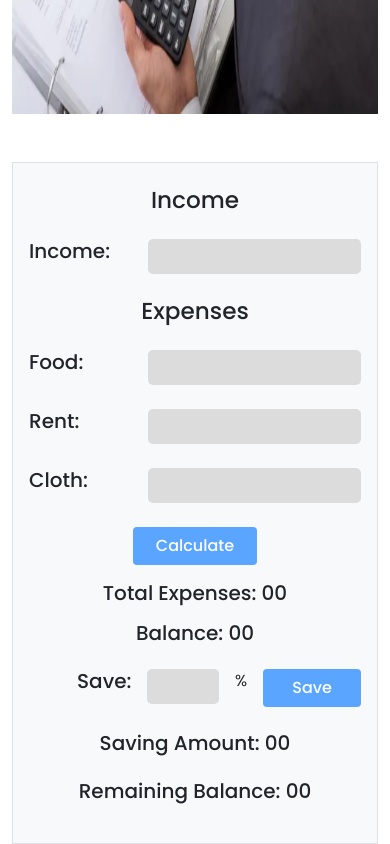
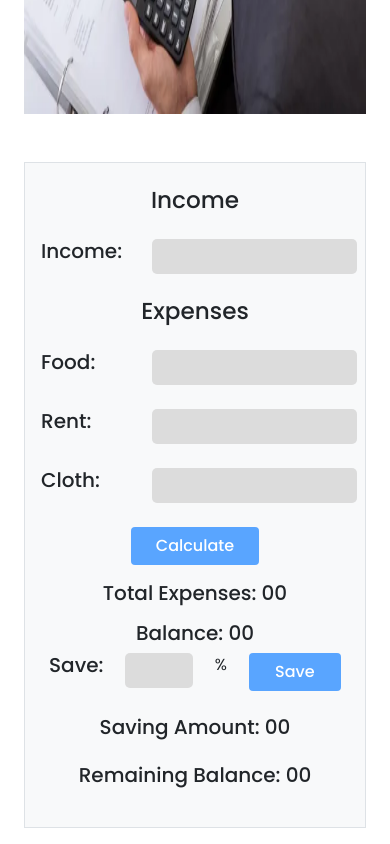
Before and after one commit to JubayerAhmmodShuvo/Money_Management, a plain HTML site: page index.html in a window 390 px wide. Shown: the part 613-1457 px from the top of the page. Drawn offline with nearby package versions, Linux system fonts and the light colour scheme.

Commit message:
problem solved for responsiveness

```diff
--- a/index.html
+++ b/index.html
@@ -23,98 +23,101 @@
 
 <body>
 
-    <header>
+    <div class="container">
         <h1 class="text-center mt-4 fw-bold ">Balance Counter</h1>
-
-    </header>
-    <main>
-        <div class="container   mt-5">
+        <div class="container mt-5">
             <div class="row gx-5 ">
                 <!-- Image Side -->
-                <div class="col-sm-12 col-lg-7 mt-5">
-                    <img id="image-main" class="img-fluid" src=" images/calculation.jpg " alt=" ">
+                <div class="col-12 col-lg-7 mt-5 ">
+                    <img id="image-main" class="img-fluid " src=" images/calculation.jpg " alt=" ">
                 </div>
-                <!-- Equation Side -->
-                <div class="col-sm-12 col-lg-5 mt-5 ">
-                    <div class="p-3 border bg-light ">
+                <div class="col-12 col-lg-5 mt-5">
+                    <div>
+                        <div class=" p-3 bg-light border ">
                             <h3 class="text-center mt-2">Income</h3>
-                        <div class="row mt-4">
+                            <div class="d-flex mt-4">
                                 <div class="col-4">
 
                                     <h5 class="text-md-end  ">Income:</h5>
                                 </div>
-                            <div class="col-8">
+                                <div class="col-8 ms-2">
 
                                     <input id="total-income" class="all-borders" type="text" name="" id="">
                                 </div>
                             </div>
                             <h3 class="text-center mt-4">Expenses</h3>
-                        <div class="row mt-4">
+
+                            <div class="d-flex mt-4">
                                 <div class="col-4">
 
                                     <h5 class="text-md-end ">Food:</h5>
                                 </div>
-                            <div class="col-8">
+                                <div class="col-8 ms-2">
 
                                     <input id="food-input" class="all-borders" type="text" name="" id="">
                                 </div>
+
                             </div>
-                        <div class="row mt-4">
+                            <div class="d-flex mt-4">
                                 <div class="col-4">
 
                                     <h5 class="text-md-end ">Rent:</h5>
                                 </div>
-                            <div class="col-8">
+                                <div class="col-8 ms-2">
 
                                     <input id="rest-input" class="all-borders" type="text" name="" id="">
                                 </div>
                             </div>
-                        <div class="row mt-4">
+                            <div class="d-flex mt-4">
                                 <div class="col-4">
 
                                     <h5 class="text-md-end ">Cloth:</h5>
                                 </div>
-                            <div class="col-8  ">
+                                <div class="col-8 ms-2  ">
 
                                     <input id="cloth-input" class="all-borders" type="text" name="" id="">
                                 </div>
                             </div>
-                        <div class="row mt-4">
+
+                            <div class="d-flex mt-4">
                                 <div class="d-grid  col-5 mx-auto">
 
                                     <button id="calculate-total" class="btn " type="button">Calculate</button>
                                 </div>
                             </div>
+
+                            <div class="d-block">
                                 <h5 class="text-center mt-3">Total Expenses:
                                     <span id="total-expense"> 00</span></h5>
-                        <h5 class="text-center mt-3">Balance:<span id="total-balance"> 00</span></h2>
-                            <div class="row mt-4">
-                                <div class="col d-flex">
-
-                                    <h5 class="text-md-start ms-5">Save:</h5> <input id="save-input" class="ms-3 all-borders " type="text" name="" id=""> <span class="ms-3  "> % </span><button id="save-button" class="btn  ms-3" type="button" onclick="caa()">Save</button>
+                                <h5 class="text-center mt-3">Balance:<span id="total-balance"> 00</span></h5>
                             </div>
 
+                            <div class="d-flex justify-content-between">
+                                <h5 class="ms-2">Save:</h5> <input id="save-input" class=" all-borders " type="text" name="" id=""> <span class="  "> % </span><button id="save-button" class="btn me-2  " type="button">Save</button>
                             </div>
                             <!-- Saving Amount and Remaining Amount -->
                             <h5 class="text-center mt-4">Saving Amount:
                                 <span id="save-amount"> 00</span></h5>
                             <h5 class="text-center mt-4 pb-3">Remaining Balance:<span id="value"> 00</span></h2>
 
-                    </div>
 
 
                         </div>
 
-            </div>
+
+
+
 
                     </div>
                 </div>
 
-    </main>
 
 
-
-
+            </div>
+        </div>
+    </div>
+    </div>
+    </div>
 
 
 
```
Lines whose indentation alone changed are shown as unchanged.
